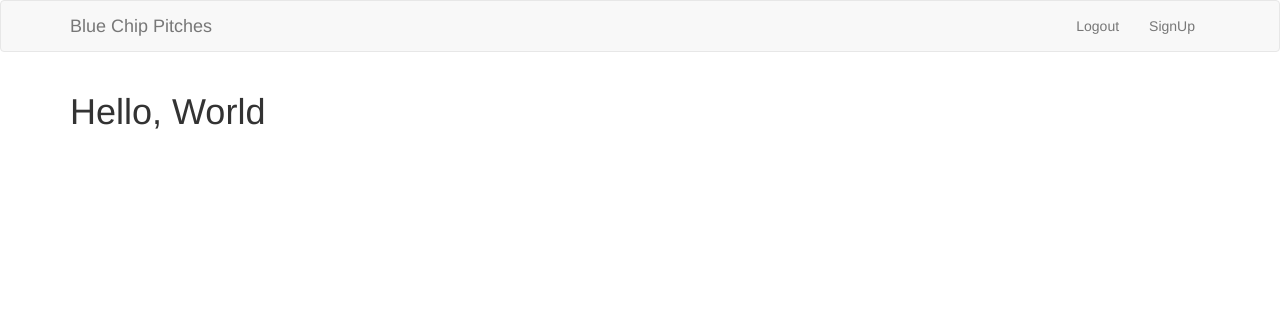
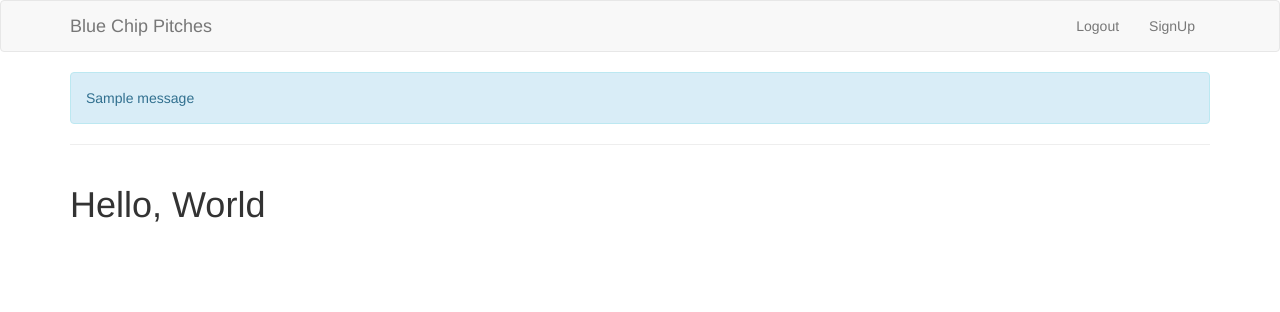
Before and after one commit to John-Kimani/Blue_Chip_Pitch_App, a Flask app: page / in a window 1280 px wide. Shown: the top 312 px of the page. Run offline with Flask 2, Linux system fonts and the light colour scheme; a user stored in the database is signed in; tables that the repository leaves empty hold one stand-in row (values such as "Sample post"); one stand-in notice (Sample message) is shown; some libraries are stand-ins or nearby versions.

Commit message:
Fix: Alert messages

```diff
--- a/app/templates/base.html
+++ b/app/templates/base.html
@@ -41,26 +41,27 @@
     </nav>
 {% endblock %}
 
-<!-- flash message -->
-{% block flash_message %}
-    <hr>
-    {% with messages = get_flashed_messages() %}
-        {% if messages %}
-        <ul>
-            {% for message in messages %}
-            <li>{{ message }}</li>
-            {% endfor %}
-        </ul>
-        {% endif %}
-    {% endwith %}
-{% endblock %}
 
 
 <!-- Content goes here -->
 {% block content %}
     <div class="container">
+        <!-- flash message -->
+        {% block flash_message %}
+        {% with messages = get_flashed_messages() %}
+            {% if messages %}
+            <div class="alert alert-info">
+                {% for message in messages %}
+                {{ message }}
+                {% endfor %}
+            </div>
+            {% endif %}
+            <hr>
+        {% endwith %}
+        {% endblock %}
+
         {% block app_context %}
-
+        <!-- app contexts -->
         {% endblock %}
     </div>
 {% endblock %}
```
